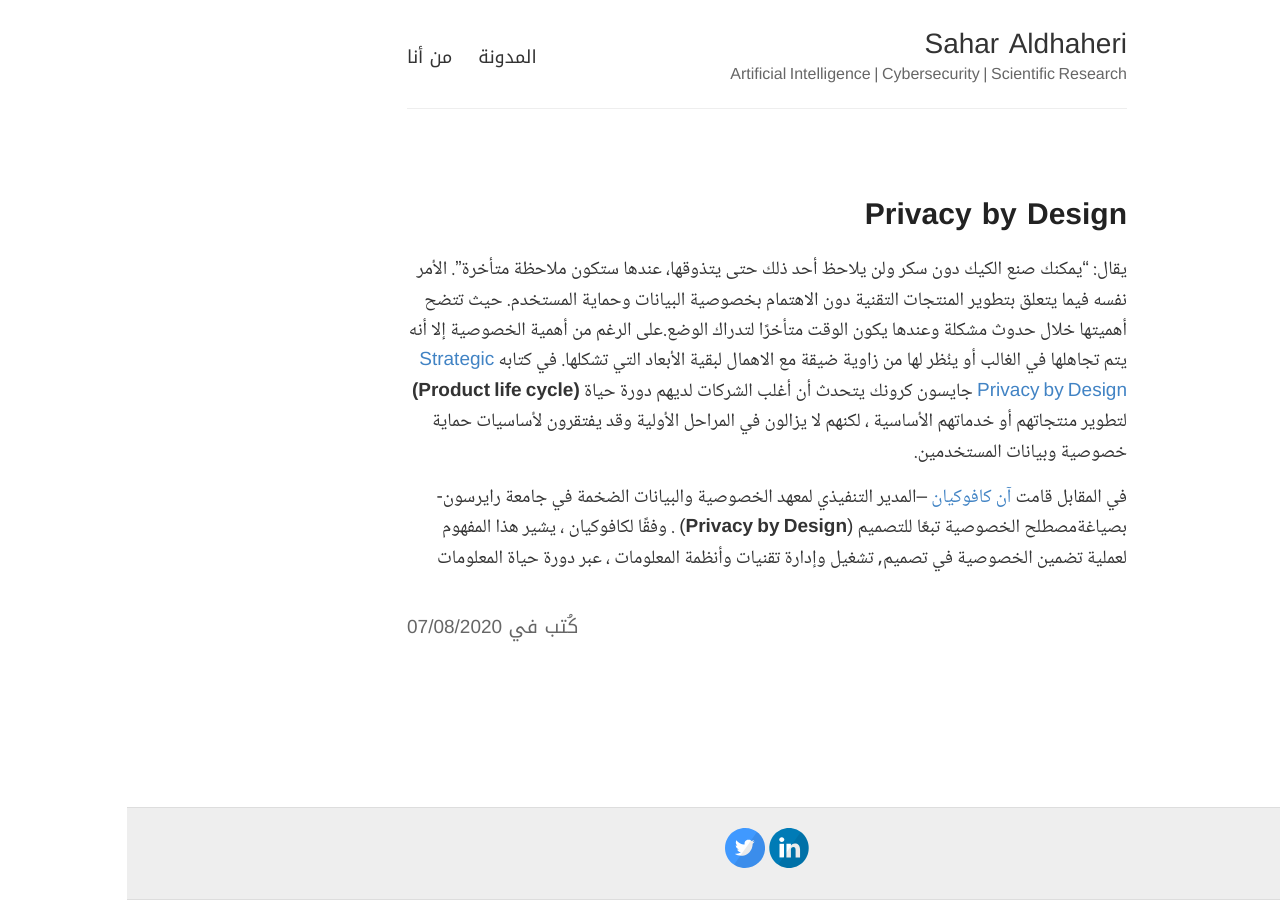
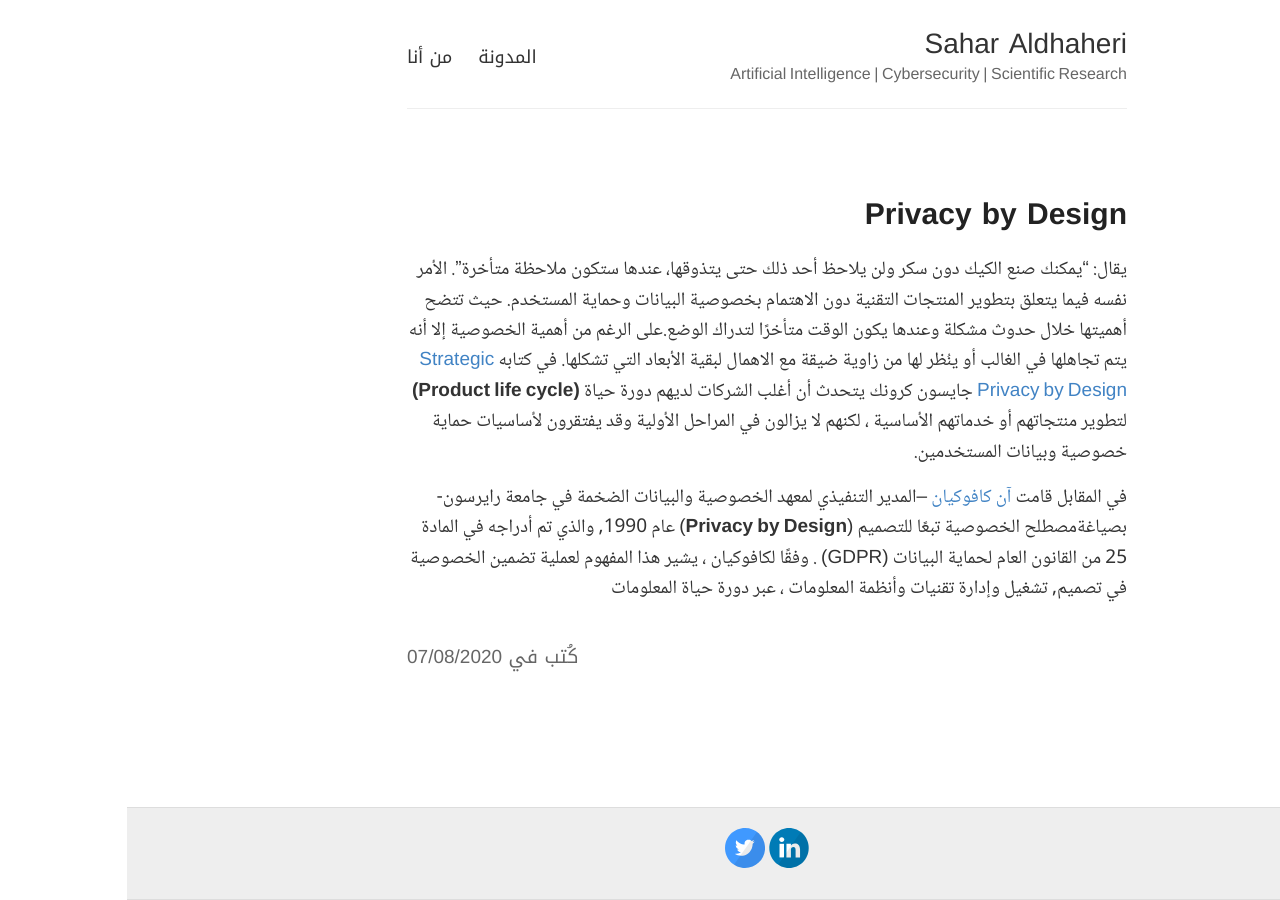
Before and after one commit to sahar119911/AldhaheriS, a Jekyll site: the page built from _posts/2020-08-07-Privacy-by-design.md, in a window 1280 px wide. Built offline with Jekyll 4.4.1, drawn with Linux system fonts in a browser that asks for light colours.

Commit message:
Update 2020-08-07-Privacy-by-design.md

```diff
--- a/_posts/2020-08-07-Privacy-by-design.md
+++ b/_posts/2020-08-07-Privacy-by-design.md
@@ -7,4 +7,4 @@ title: Privacy by Design
 
 يقال: "يمكنك صنع الكيك دون سكر ولن يلاحظ أحد ذلك حتى يتذوقها، عندها ستكون ملاحظة متأخرة". الأمر نفسه فيما يتعلق بتطوير المنتجات التقنية دون الاهتمام بخصوصية البيانات وحماية المستخدم. حيث تتضح أهميتها خلال حدوث مشكلة وعندها يكون الوقت متأخرًا لتدراك الوضع.على الرغم من أهمية الخصوصية إلا أنه يتم تجاهلها في الغالب أو ينُظر لها من زاوية ضيقة مع الاهمال لبقية الأبعاد التي تشكلها. في كتابه [Strategic Privacy by Design](https://books.google.com.sa/books/about/Strategic_Privacy_by_Design.html?id=TPH5uwEACAAJ&redir_esc=y) جايسون كرونك يتحدث أن أغلب  الشركات لديهم دورة حياة  **(Product life  cycle)** لتطوير منتجاتهم أو خدماتهم الأساسية ، لكنهم لا يزالون في المراحل الأولية وقد يفتقرون لأساسيات حماية خصوصية وبيانات المستخدمين.
 
-في المقابل قامت [آن كافوكيان](https://en.wikipedia.org/wiki/Ann_Cavoukian) –المدير التنفيذي لمعهد الخصوصية والبيانات الضخمة في جامعة رايرسون- بصياغةمصطلح الخصوصية تبعًا للتصميم (**Privacy by Design**)  . وفقًا لكافوكيان ، يشير هذا المفهوم لعملية  تضمين الخصوصية في تصميم, تشغيل وإدارة تقنيات وأنظمة المعلومات ، عبر دورة حياة المعلومات
+في المقابل قامت [آن كافوكيان](https://en.wikipedia.org/wiki/Ann_Cavoukian) –المدير التنفيذي لمعهد الخصوصية والبيانات الضخمة في جامعة رايرسون- بصياغةمصطلح الخصوصية تبعًا للتصميم (**Privacy by Design**) عام 1990, والذي تم أدراجه في المادة 25 من القانون العام لحماية البيانات (GDPR)  . وفقًا لكافوكيان ، يشير هذا المفهوم لعملية  تضمين الخصوصية في تصميم, تشغيل وإدارة تقنيات وأنظمة المعلومات ، عبر دورة حياة المعلومات
```
